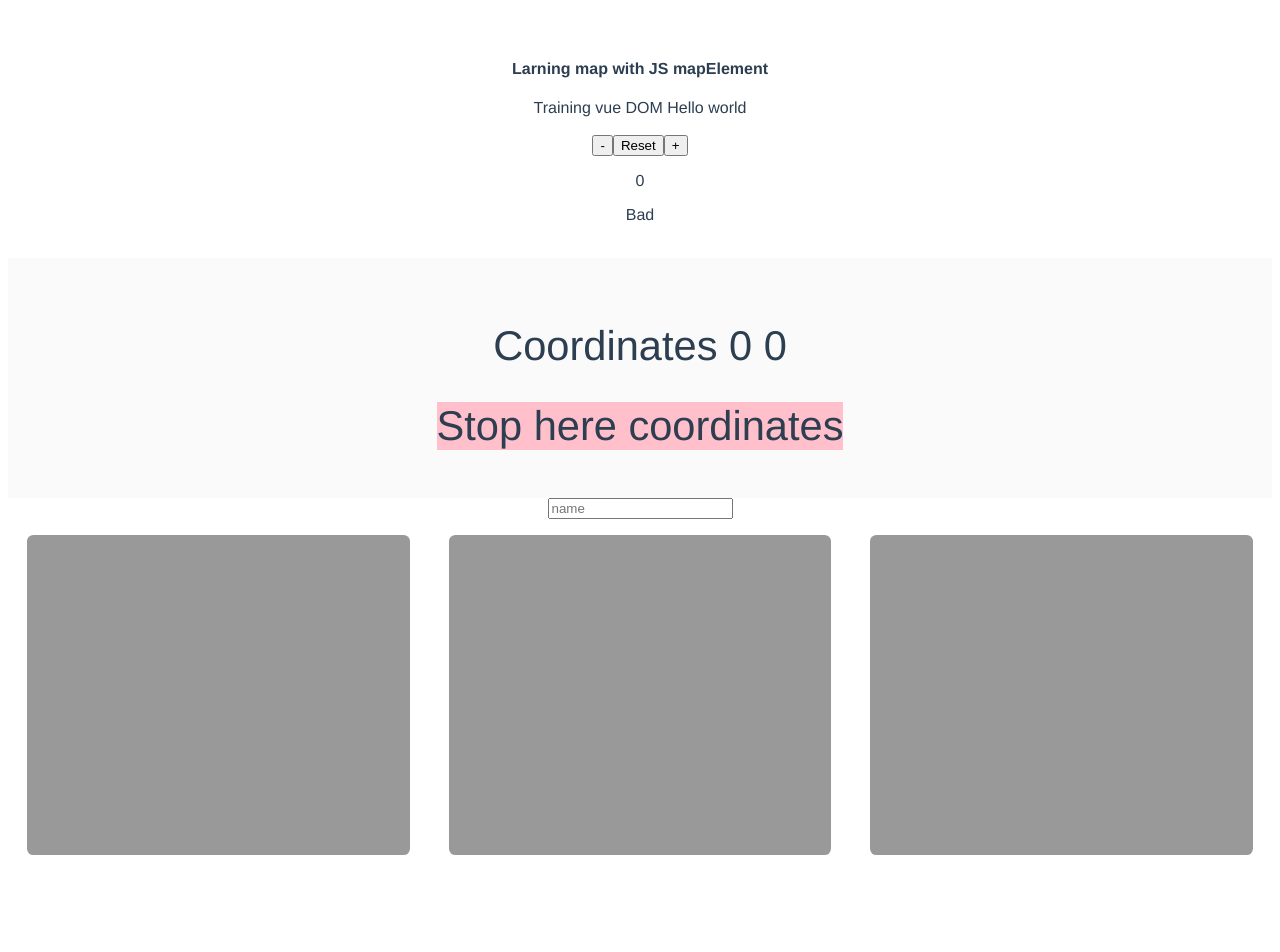
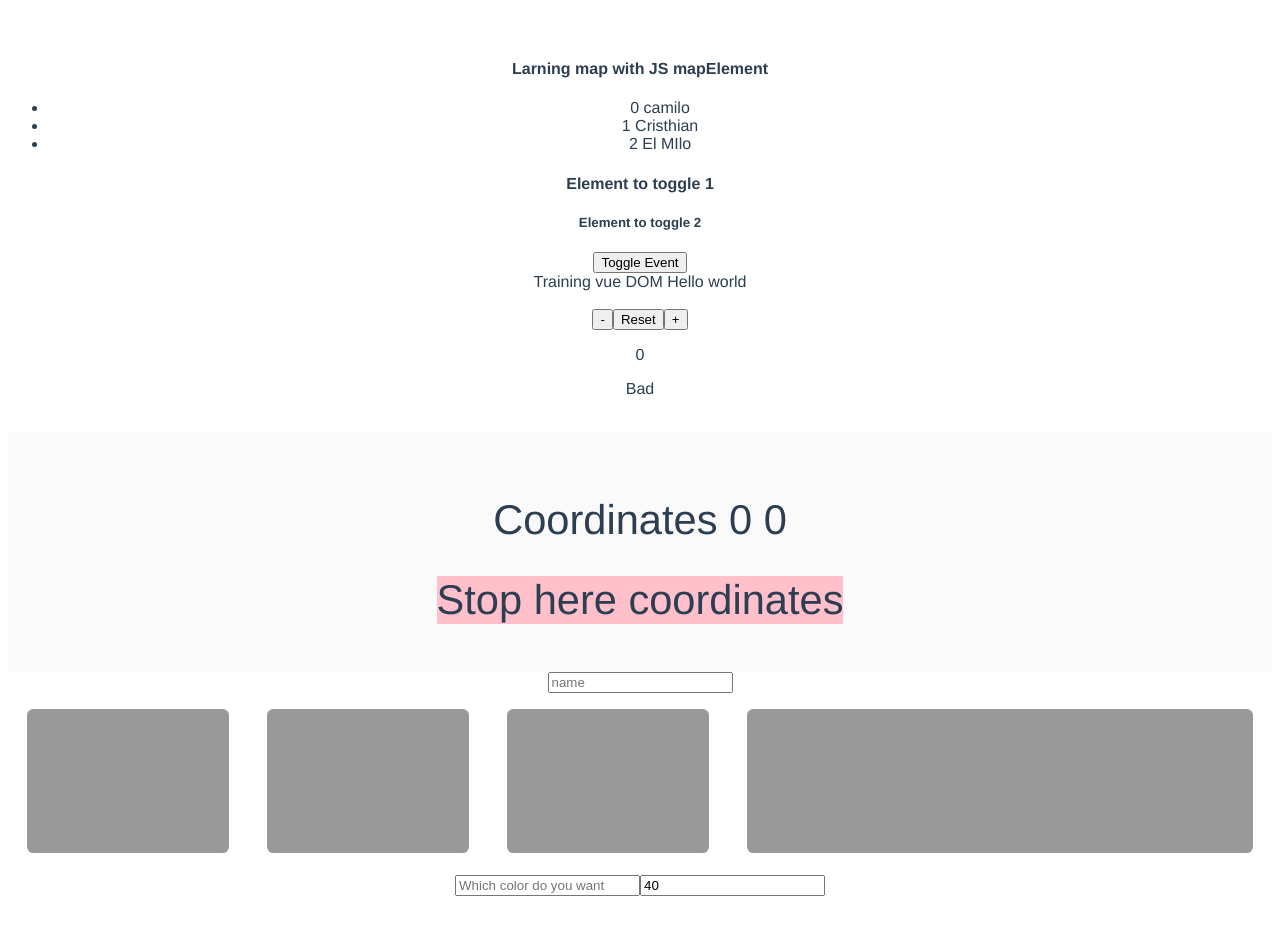
Before and after one commit to camilometaute/learning-js, a Vue app: page / in a window 1280 px wide. Shown: the top 952 px of the page. Built offline with nearby package versions, Linux system fonts and the light colour scheme.

Commit message:
array data with vue

```diff
--- a/src/assets/sass/main.scss
+++ b/src/assets/sass/main.scss
@@ -8,8 +8,9 @@
 
 .colors-interactive {
   width: 100%;
-  height: 40vh;
+  height: 18vh;
   display: flex;
+  margin-bottom: 1.4rem;
 
   &__box {
     background-color: #999;
--- a/src/components/TraningJsDom.vue
+++ b/src/components/TraningJsDom.vue
@@ -1,5 +1,14 @@
 <template>
   <div>
+    <ul >
+      <li v-for="(item, index) in names" :key="item"> {{index}} {{item.name}}</li>
+    </ul>
+    <div v-if="hiddenElement">
+      <h4>Element to toggle 1</h4>
+      <h5>Element to toggle 2</h5>
+
+    </div>
+    <button @click="hiddenElement = !hiddenElement">Toggle Event</button>
     <span style="display: block">Training vue DOM
     {{sayHello()}}</span>
 
@@ -32,17 +41,24 @@
       <div
         class="colors-interactive__box"
         @click="toggleColorBlue = !toggleColorBlue"
-        :class="{'colors-interactive__blue' : toggleColorBlue}"
+        :class="InputColor"
       >
       </div>
 
       <div
         class="colors-interactive__box"
         @click="toggleColorGreen = !toggleColorGreen"
-        :class="{'colors-interactive__green' : toggleColorGreen }"
+        :class="toggleClasses"
+      >
+      </div>
+      <div
+        class="colors-interactive__box"
+        :style="myStyle"
       >
       </div>
     </div>
+    <input placeholder="Which color do you want" v-model="InputColor">
+    <input placeholder="Which width" v-model="width">
   </div>
 </template>
 
@@ -59,7 +75,28 @@ export default {
       y: 0,
       toggleColorRed: false,
       toggleColorBlue: false,
-      toggleColorGreen: false
+      toggleColorGreen: false,
+      InputColor : '',
+      width : 40,
+      hiddenElement: true,
+      names: [
+        {name: 'camilo', age: 31, color: 'Yellow'},
+        {name: 'Cristhian', age: 32, color: 'Blue'},
+        {name: 'El MIlo', age: 33, color: 'Red'}
+      ]
+    }
+  },
+  computed: {
+    toggleClasses: function() {
+      return {
+        'colors-interactive__green' : this.toggleColorGreen
+      }
+    },
+    myStyle: function() {
+      return {
+        backgroundColor : this.InputColor,
+        flex : '0 0' + this.width + '%'
+      };
     }
   },
   watch: {
```
